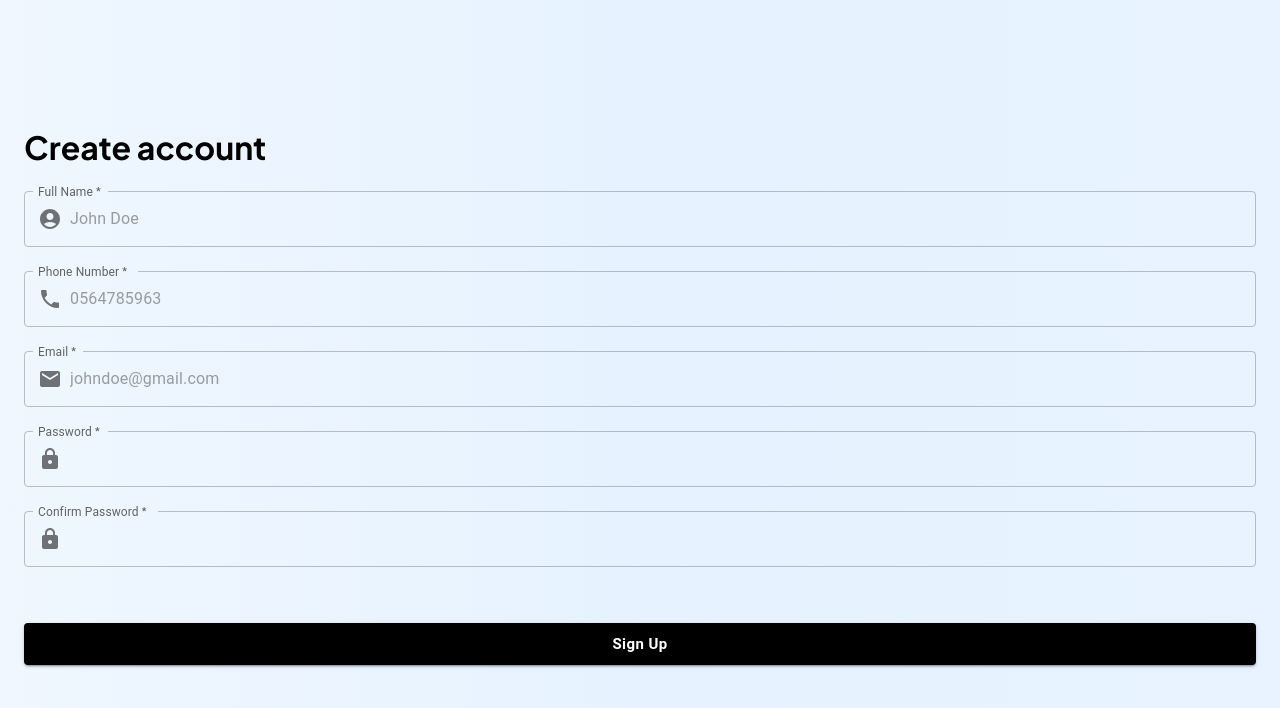
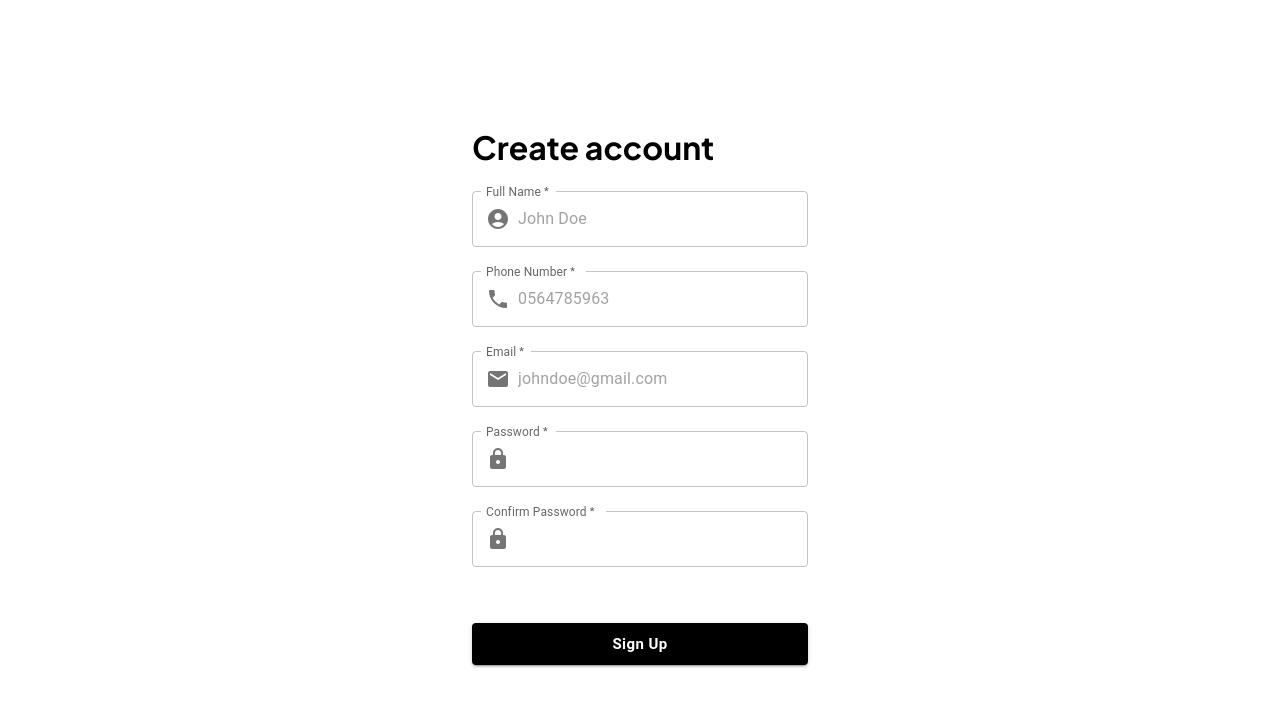
Before and after one commit to JessicaBanini/momo2btc-frontend, a React (Vite) app: page /#/ in a window 1280 px wide. Shown: the top 708 px of the page. Built offline with nearby package versions, Linux system fonts and the light colour scheme.

Commit message:
feat:update id field,update desktop responsiveness

```diff
--- a/src/App.css
+++ b/src/App.css
@@ -17,8 +17,7 @@
     color: blue;
 }
 
-/* styles.css */
-
+/* styles.css
 /* Page Container */
 .page_container {
     display: flex;
@@ -26,7 +25,6 @@
     height: 100dvh; /* Full viewport height */
     justify-content: center;
     align-items: center;
-
     overflow: hidden; /* Prevent scrollbars */
     background: linear-gradient(270deg, #ffffff, #ebf4ff, #e6f2ff, #ffffff);
     background-size: 400% 400%; /* Extend the gradient size for animation */
@@ -53,3 +51,48 @@
     border-radius: 12px; /* Rounded corners */
     box-shadow: 0 4px 6px rgba(0, 0, 0, 0.1); /* Subtle shadow for depth */
   }
+
+  @media (min-width: 768px) and (max-width: 1024px) {
+    /* Styles for tablets */
+
+    .page_container {
+      display: flex;
+      flex-direction: column;
+      height: 100dvh; /* Full viewport height */
+      justify-content: center;
+      align-items: center;
+      background: transparent;
+      animation: none;
+      margin-left: 20%;
+      margin-right: 20%;
+      overflow: hidden; /* Prevent scrollbars */
+      /* background: linear-gradient(270deg, #ffffff, #ebf4ff, #e6f2ff, #ffffff); */
+      /* background-size: 500% 500%; Extend the gradient size for animation */
+      /* animation: gradientAnimation 15s infinite alternate; Smooth gradient movement */
+
+    }
+
+
+  }
+
+  /* Styles for large screens (desktops) */
+  @media (min-width: 1025px) {
+    /* Styles for desktops */
+
+    .page_container {
+      display: flex;
+      flex-direction: column;
+      height: 100dvh; /* Full viewport height */
+      justify-content: center;
+      align-items: center;
+      margin-left: 35%;
+      margin-right: 35%;
+      overflow: hidden; /* Prevent scrollbars */
+      background: white;
+      animation: none;
+      /* background: linear-gradient(270deg, #ffffff, #ebf4ff, #e6f2ff, #ffffff); */
+      /* background-size: 500% 500%; Extend the gradient size for animation */
+      /* animation: gradientAnimation 15s infinite alternate; Smooth gradient movement */
+
+    }
+  }
--- a/src/CreateAccount.jsx
+++ b/src/CreateAccount.jsx
@@ -1,7 +1,8 @@
 import { useState } from 'react';
 import { useNavigate } from 'react-router-dom'; // Import useNavigate for navigation
-import { CardContent, TextField, Button, Typography, InputAdornment, Alert } from '@mui/material';
+import {Box, CardContent, TextField, Button, Typography, InputAdornment, Alert } from '@mui/material';
 import { AccountCircle, Phone, Email, Lock } from '@mui/icons-material';
+
 
 const CreateAccount = ({ onLogin }) => {
   const [credentials, setCredentials] = useState({
@@ -59,7 +60,7 @@ const CreateAccount = ({ onLogin }) => {
   };
 
   return (
-    <div
+    <Box
       className="page_container"
       style={{
         display: 'flex',
@@ -67,10 +68,13 @@ const CreateAccount = ({ onLogin }) => {
         height: '100dvh',
         padding: '0rem 0.5rem 0rem 0.5rem',
         justifyContent: 'center',
-        overflow:'hidden'
+        overflow:'hidden',
+        alignItems:'center',
+        // border:'3px solid blue'
+
       }}
     >
-      <div className="flex items-center justify-center h-screen bg-white">
+      <Box className="flex items-center justify-center h-screen bg-white">
         <CardContent className="flex flex-col gap-4 p-6">
           <h1
 
@@ -202,6 +206,7 @@ const CreateAccount = ({ onLogin }) => {
             fullWidth
             required
             sx={{
+
               textTransform: 'none',
               marginTop: '2rem',
               backgroundColor: '#000', // Black background
@@ -215,8 +220,8 @@ const CreateAccount = ({ onLogin }) => {
             Sign Up
           </Button>
         </CardContent>
-      </div>
-    </div>
+      </Box>
+    </Box>
   );
 };
 
--- a/src/IDVerification.jsx
+++ b/src/IDVerification.jsx
@@ -135,9 +135,20 @@ const IDVerification = () => {
           variant="outlined"
           fullWidth
           required
-          placeholder="GHA-720004-6"
+          placeholder="GHA-720000047-6"
           value={tinNumber}
-          onChange={(e) => setTinNumber(e.target.value)}
+          onChange={(e) => {
+            const inputValue = e.target.value.toUpperCase(); // Convert to uppercase
+            setTinNumber(inputValue);
+          }}
+          onBlur={() => {
+            const tinRegex = /^GHA-\d{9}-\d$/;
+            if (!tinRegex.test(tinNumber)) {
+              setError('Invalid ID number. Please follow the format GHA-720002964-0.');
+            } else {
+              setError('');
+            }
+          }}
           sx={{ mb: 3 }}
           InputProps={{
             startAdornment: (
@@ -268,6 +279,7 @@ const IDVerification = () => {
           size="large"
           disabled={success}
           sx={{
+            mt:'3',
             fontWeight: 'bold',
             textTransform: 'none',
             // margin: '1rem',
```
